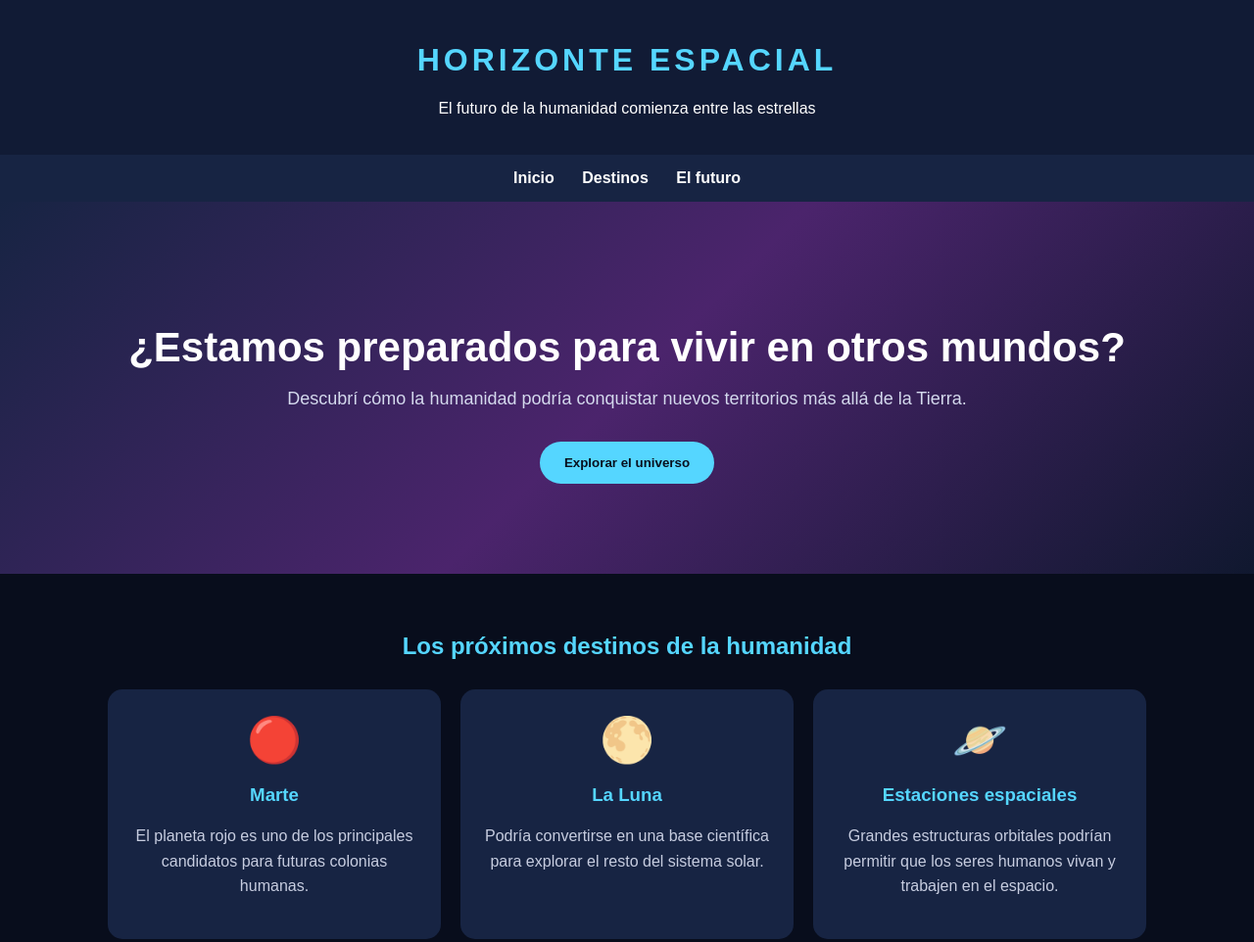
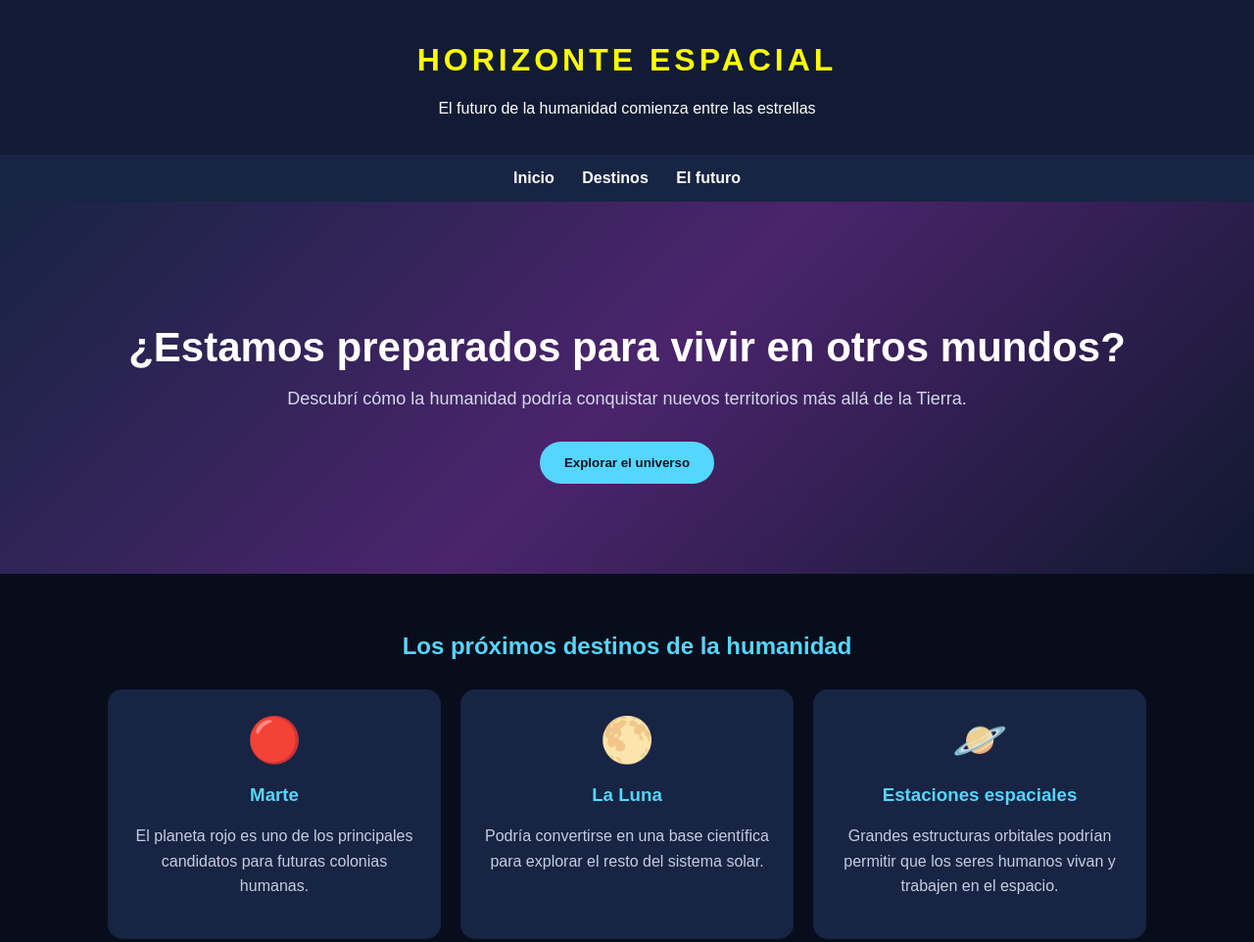
Before and after one commit to pbrizuela-alumno/sil-mi-primera-web, a plain HTML site: page index.html in a window 1280 px wide. Shown: the top 962 px of the page at 98% size. Drawn offline with Linux system fonts and the light colour scheme.

Commit message:
Change header text color to yellow

```diff
--- a/index.html
+++ b/index.html
@@ -21,7 +21,7 @@ header {
     text-align: center;
 }
 header h1 {
-    color: #55d6ff;
+    color: yellow;
     letter-spacing: 4px;
 }
 nav {
```
